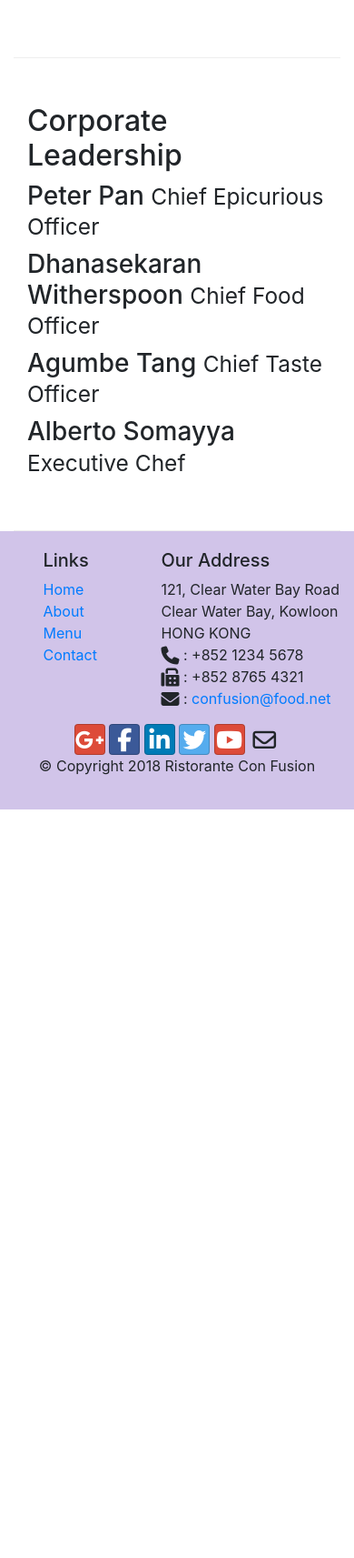
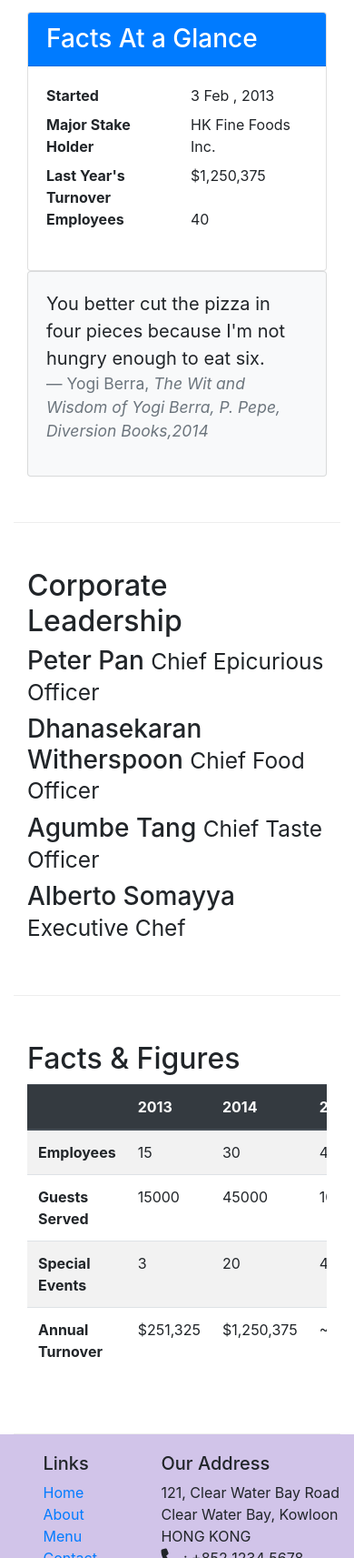
Before and after one commit to MdAyan101/Bootstrap, a plain HTML site: page aboutus.html in a window 390 px wide. Shown: the part 1036-2749 px from the top of the page at 91% size. Before the commit the page ends 1926 px from the top, so only its background shows below. Drawn offline with nearby package versions, Linux system fonts and the light colour scheme.

Commit message:
Tables and Cards

```diff
--- a/aboutus.html
+++ b/aboutus.html
@@ -85,6 +85,37 @@
                 <p>The restaurant traces its humble beginnings to <em>The Frying Pan</em>, a successful chain started by our CEO, Mr. Peter Pan, that featured for the first time the world's best cuisines in a pan.</p>
             </div>
             <div class="col-12 col-sm">
+                <div class="card">
+                    <h3 class="card-header bg-primary text-white">Facts At a Glance</h3>
+
+                    <div class="card-body">
+                        <dl class="row">
+                            <dt class="col-6">Started</dt>
+                            <dd class="col-6">3 Feb , 2013</dd>
+                            <dt class="col-6">Major Stake Holder</dt>
+                            <dd class="col-6">HK Fine Foods Inc.</dd>
+                            <dt class="col-6">Last Year's Turnover</dt>
+                            <dd class="col-6">$1,250,375</dd>
+                            <dt class="col-6">Employees</dt>
+                            <dd class="col-6">40</dd>
+
+                        </dl>
+
+                    </div>
+
+                </div>
+            </div>
+            <div class="col-12">
+                <div class="card card-body bg-light">
+                    <blockquote class="blockquote">
+                        <p class="mb-0">You better cut the pizza in four pieces because I'm not hungry enough to eat six.</p>
+                        <footer class="blockquote-footer">Yogi Berra,
+                            <cite title="Source Title">The Wit and Wisdom of Yogi Berra, P. Pepe, Diversion Books,2014</cite>
+                        </footer>
+                    </blockquote>
+
+                </div>
+
             </div>
         </div>
 
@@ -101,6 +132,76 @@
                 <h3>Alberto Somayya <small>Executive Chef</small></h3>
                 <p class=" d-none d-sm-block">Award winning three-star Michelin chef with wide International experience having worked closely with whos-who in the culinary world, he specializes in creating mouthwatering Indo-Italian fusion experiences. He says, <em>Put together the cuisines from the two craziest cultures, and you get a winning hit! Amma Mia!</em></p>
             </div>
+       </div>
+
+       <div class="row row-content">
+
+           <div class="col-12 col-sm-9">
+
+               <h2>Facts &amp; Figures</h2>
+               <div class="table-responsive">
+
+                   <table class="table table-striped">
+                       <thead class="thead-dark">
+                           <tr>
+                               <th>&nbsp;</th>
+                               <th>2013</th>
+                               <th>2014</th>
+                               <th>2015</th>
+                           </tr>
+                       </thead>
+
+                       <tbody>
+                           <tr>
+                               <th>Employees</th>
+                               <td>15</td>
+                               <td>30</td>
+                               <td>40</td>
+                           </tr>
+
+                           <tr>
+                               <th>Guests Served</th>
+                               <td>15000</td>
+                               <td>45000</td>
+                               <td>100,000</td>
+                           </tr>
+
+                           <tr>
+                               <th>Special Events</th>
+                               <td>3</td>
+                               <td>20</td>
+                               <td>45</td>
+                           </tr>
+
+                           <tr>
+                               <th>Annual Turnover</th>
+                               <td>$251,325</td>
+                               <td>$1,250,375</td>
+                               <td>~$3,000,000</td>
+                           </tr>
+                       </tbody>
+
+                   </table>
+
+
+
+
+
+
+
+
+
+
+
+               </div>
+
+
+           </div>
+
+           <div class="col-12 col-sm-3"></div>
+
+
+
        </div>
 
     </div>
```
